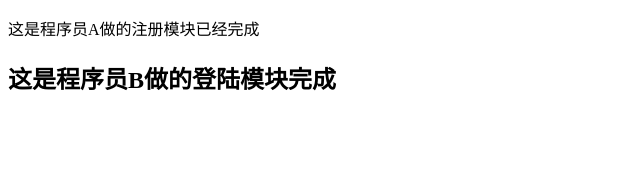
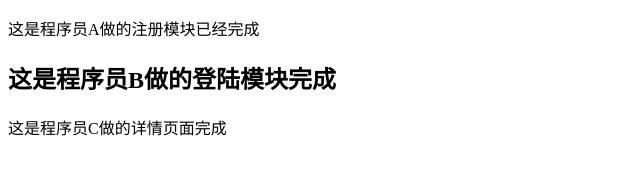
Before and after one commit to wangsk69/PM, a plain HTML site: page index.html in a window 1280 px wide. Shown: the whole page, without its empty margins (0-640 px from the left). Drawn offline with Linux system fonts and the light colour scheme.

Commit message:
程序员C的商品详情页完成

```diff
--- a/index.html
+++ b/index.html
@@ -7,5 +7,6 @@
 <body>
 <p>这是程序员A做的注册模块已经完成</p>
 <h2>这是程序员B做的登陆模块完成</h2>
+<span>这是程序员C做的详情页面完成</span>
 </body>
 </html>
```
